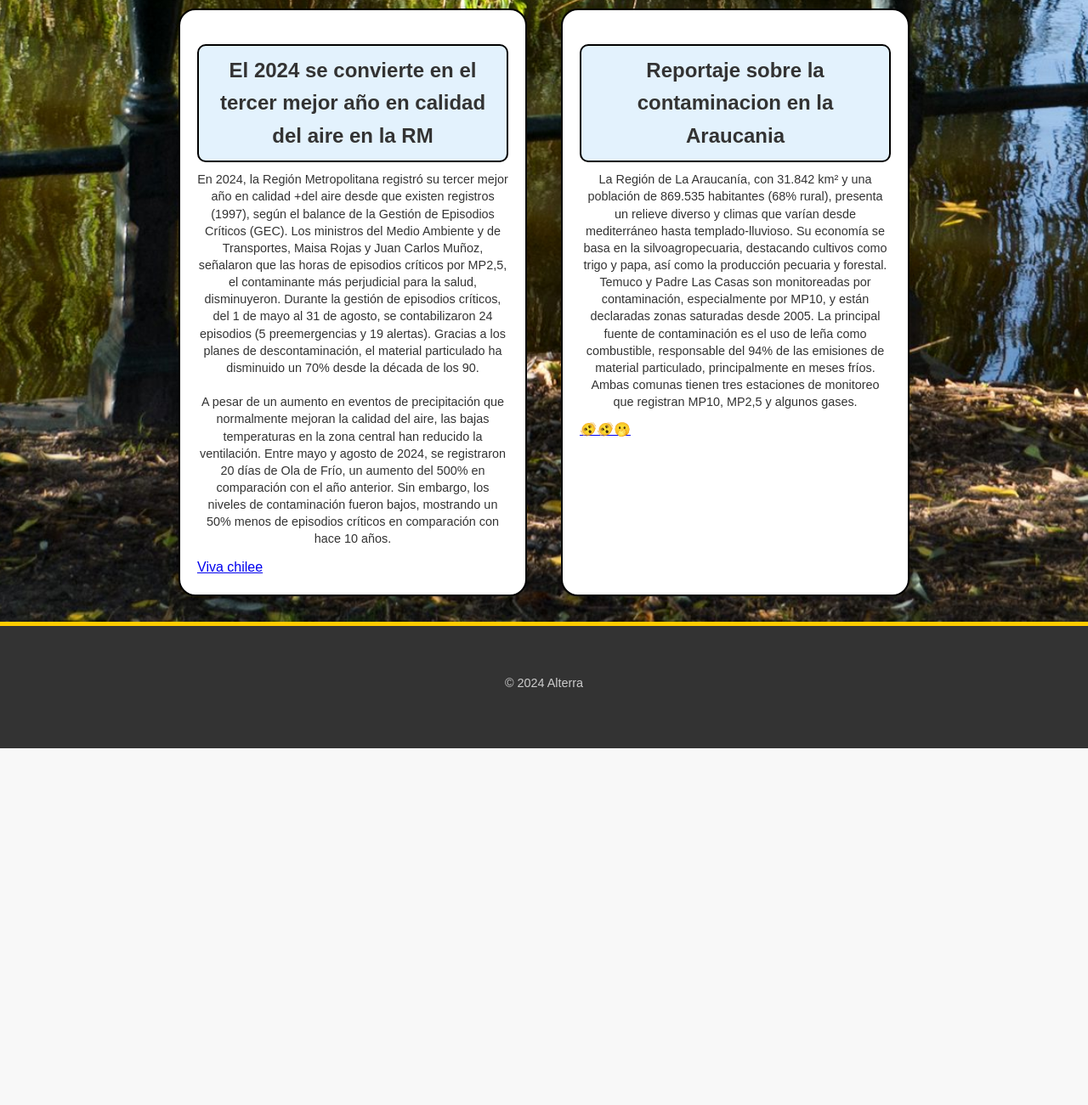
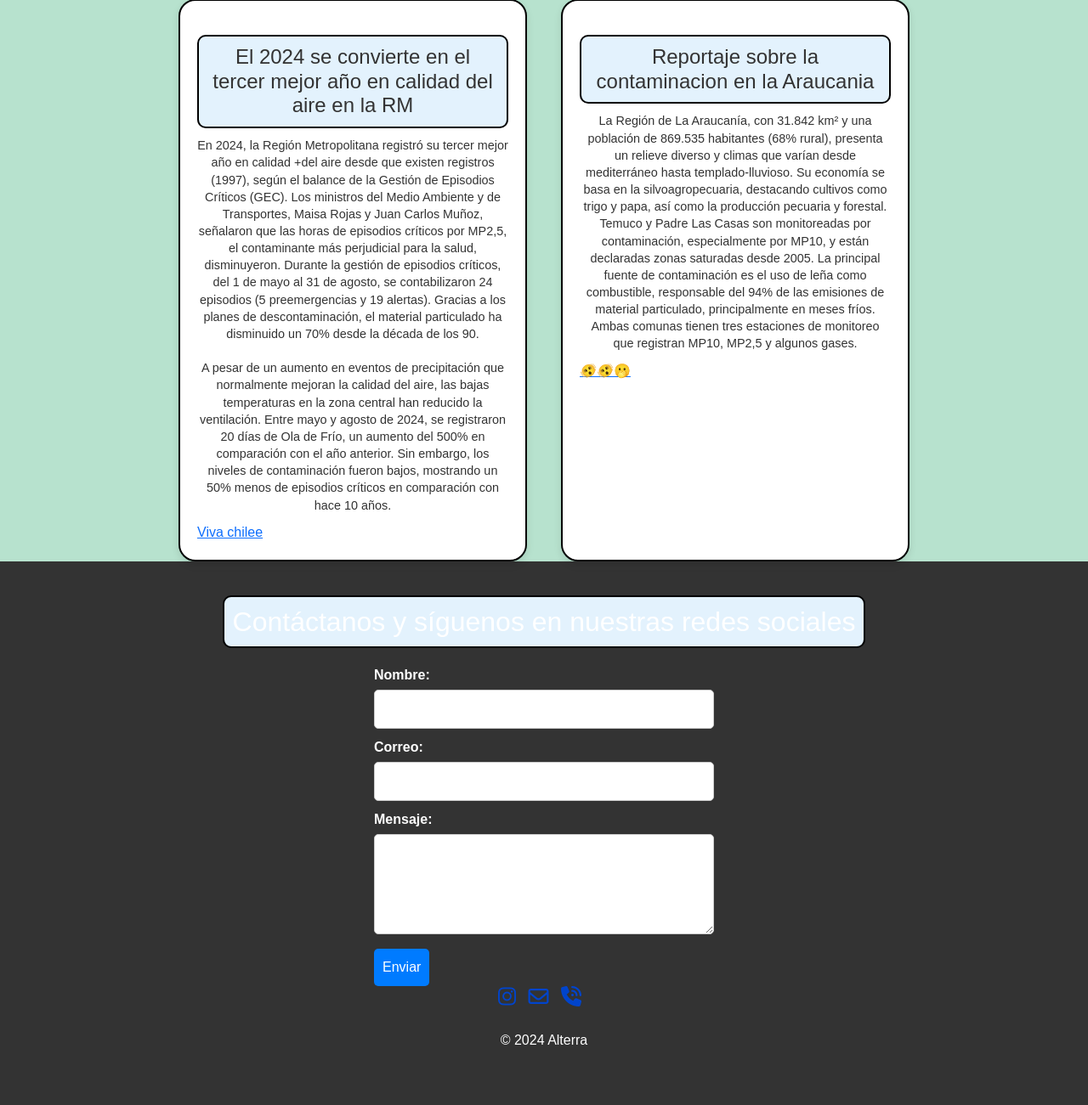
Before and after one commit to danirc2024/INFO1170_G7_SEC1, a PHP site: page /ApartNoticias.html in a window 1280 px wide. Shown: the part 1633-2934 px from the top of the page at 85% size. Before the commit the page ends 2514 px from the top, so only its background shows below. Run offline with PHP 8.4, Linux system fonts and the light colour scheme; some libraries are stand-ins or nearby versions.

Commit message:
pequenos arreglos en las noticias

```diff
--- a/ApartNoticias.html
+++ b/ApartNoticias.html
@@ -4,7 +4,9 @@
     <meta charset="UTF-8">
     <meta name="viewport" content="width=device-width, initial-scale=1.0">
     <title>Noticias</title>
+    <link href="https://cdn.jsdelivr.net/npm/bootstrap@5.3.3/dist/css/bootstrap.min.css" rel="stylesheet" integrity="sha384-QWTKZyjpPEjISv5WaRU9OFeRpok6YctnYmDr5pNlyT2bRjXh0JMhjY6hW+ALEwIH" crossorigin="anonymous">
     <link rel="stylesheet" href="Noticias.css">
+    <link rel="stylesheet" href="https://cdnjs.cloudflare.com/ajax/libs/font-awesome/6.6.0/css/all.min.css">
 
 </head>
 <body>
@@ -13,17 +15,16 @@
         <nav class="HeaderNoticiasNav">
             <ul>
                 <li><a href="home_paginw.html">Inicio</a></li>
-                <li><a href="#about">Nosotros</a></li>
                 <li><a href="#icons">Contacto</a></li>
-                <li><a href="InicioSesion.html">Inicio Sesión</a></li>
             </ul>
+        </nav>
     </header>
     <h2>Da Click para conocer mas de estas noticias 👇</h2>
     <section class="slider">
         <div class="slides">
-            <img src="Not1.jpg" alt="Noticia 1" data-link="https://www.gob.cl/noticias/guia-pasos-reciclar-tips-reciclaje-camion-ley-rep/">
-            <img src="Not2.jpg" alt="Noticia 2" data-link="https://www.acciona.com/es/cambio-climatico/?_adin=11734293023">
-            <img src="Not3.jpg" alt="Noticia 3" data-link="https://www.fundacionaquae.org/wiki/como-se-recicla-el-aceite-usado/">
+            <img src="imagenes/Not1.jpg" alt="Noticia 1" data-link="https://www.gob.cl/noticias/guia-pasos-reciclar-tips-reciclaje-camion-ley-rep/">
+            <img src="imagenes/Not2.jpg" alt="Noticia 2" data-link="https://www.acciona.com/es/cambio-climatico/?_adin=11734293023">
+            <img src="imagenes/Not3.jpg" alt="Noticia 3" data-link="https://www.fundacionaquae.org/wiki/como-se-recicla-el-aceite-usado/">
         </div>
     </section>
     <section id="info"></section>
@@ -122,6 +123,25 @@
         </div>
     </section>
     <footer>
+        <section id="icons" class="icons">
+            <h2>Contáctanos y síguenos en nuestras redes sociales</h2>
+            <form onsubmit="return validarFormulario()" class="contacto" >
+                <label for="name">Nombre:</label>
+                <input type="text" id="name" name="name" >
+                <label for="email">Correo:</label>
+                <input type="email" id="email" name="email" >
+                <label for="message">Mensaje:</label>
+                <textarea id="message" name="message" rows="4" ></textarea>
+                <button type="submit">Enviar</button>
+            </form>
+
+            <div class="iconos">
+                <i class="fa-brands fa-instagram"></i>
+                <i class="fa-regular fa-envelope"></i>
+                <i class="fa-solid fa-phone-volume"></i>
+            </div>
+        </section>
+
         <br>
         <p>&copy; 2024 Alterra</p>
         <br>
--- a/Noticias.css
+++ b/Noticias.css
@@ -5,12 +5,13 @@
 }
 
 body {
-    font-family: Arial, sans-serif;
-    background: url('FondoNoticias2.jpg') center/cover no-repeat;
-    background-color: #f4f4f4;
-    color: #333;
-    line-height: 1.6;
+    font-family: 'Arial', sans-serif;
+    background-color: #b7e2ce; /* Fondo gris claro */
+    color: #333; /* Texto oscuro */
+    margin: 0;
+    padding: 0;
 }
+
 
 .TituloNoticias {
     text-align: center;
@@ -78,16 +79,6 @@ body {
     flex-shrink: 0;
 }
 
-button {
-    position: absolute;
-    top: 50%;
-    background-color: rgba(255, 255, 255, 0.7);
-    border: none;
-    cursor: pointer;
-    font-size: 24px;
-    padding: 10px;
-    border-radius: 50%;
-}
 
 .prev {
     left: 10px;
@@ -153,16 +144,54 @@ article p {
 }
 
 footer {
-    margin-top: 30px;
     background-color: #333;
     padding: 20px;
     text-align: center;
     color: white;
-    border-top: 5px solid #ffcc00;
 }
 
-footer p {
-    margin-top: 10px;
-    font-size: 0.9rem;
-    color: #ccc;
+
+.contacto {
+    margin-bottom: 10px;
+    max-width: 400px;
+    margin: 0 auto;
+    text-align: left;
 }
+
+.contacto label {
+    display: block;
+    margin-bottom: 5px;
+    font-weight: bold;
+}
+
+.contacto input,
+.contacto textarea {
+    width: 100%;
+    padding: 10px;
+    margin-bottom: 10px;
+    border: 1px solid #ccc;
+    border-radius: 5px;
+}
+
+.contacto button {
+    background-color: #007bff;
+    color: white;
+    border: none;
+    padding: 10px 10px;
+    border-radius: 5px;
+    cursor: pointer;
+}
+
+.contacto button:hover {
+    background-color: #0056b3;
+}
+
+.iconos i {
+    font-size: 24px;
+    color: #0044cc;
+    margin-right: 10px;
+}
+
+.iconos i:hover {
+    color: #ffcc00;
+}
```
